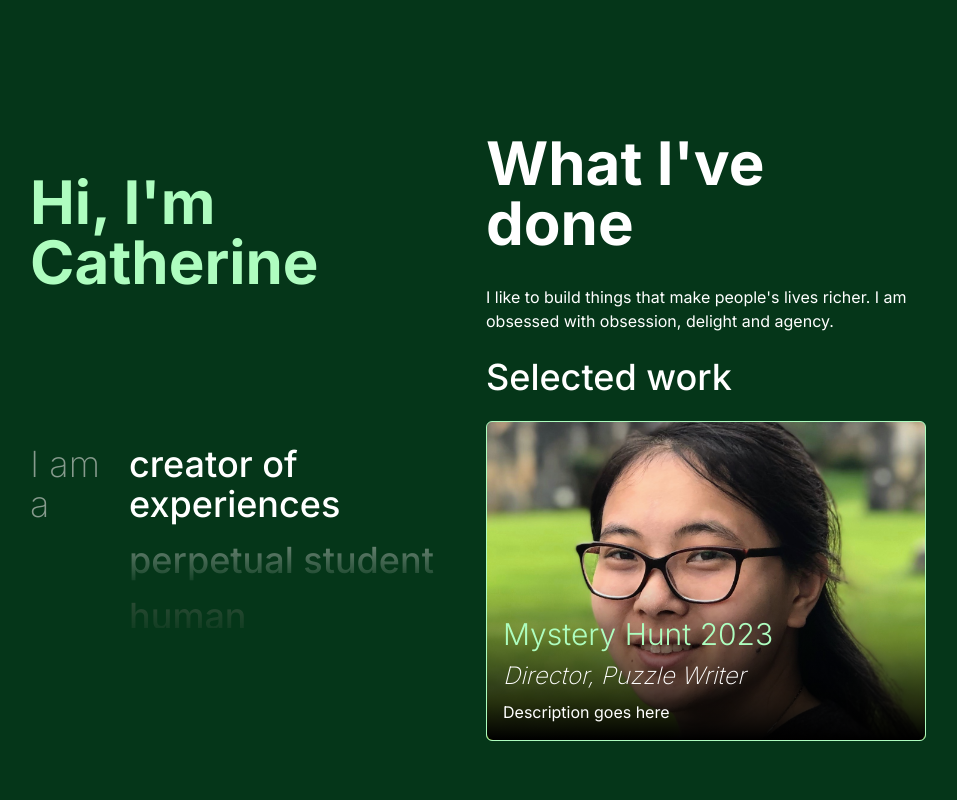
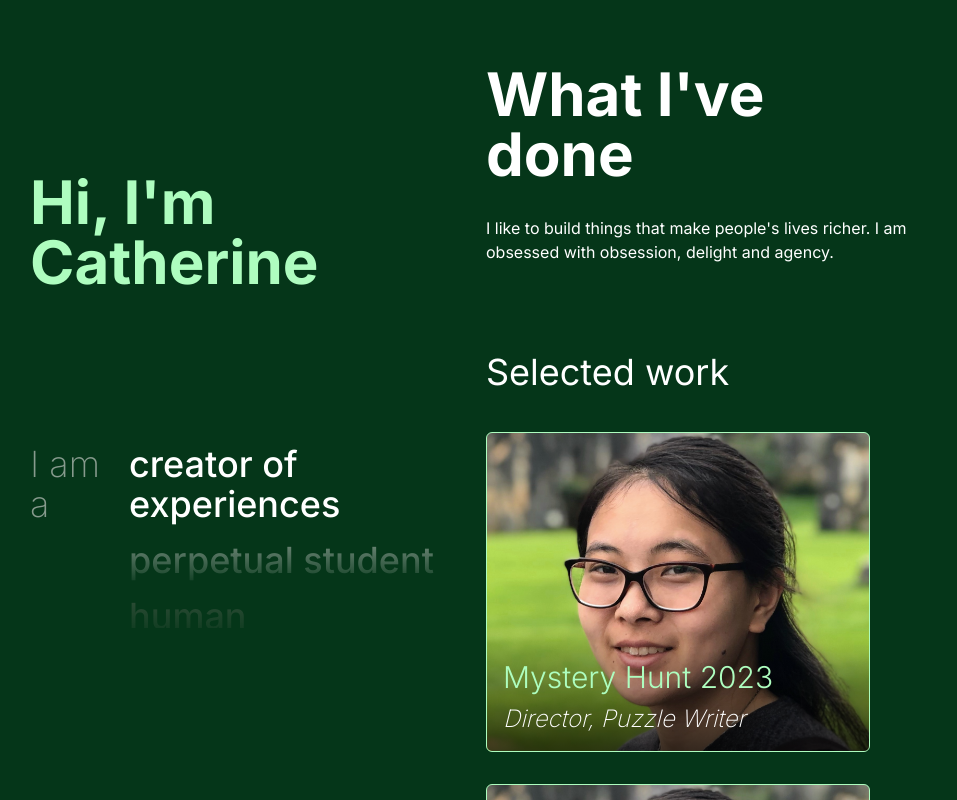
Before and after one commit to catzwu/personal-website, a Next.js app: page / in a window 1280 px wide. Both pictures are taken after a click on the element "creator of experiences". Shown: the whole page, without its empty margins (162-1119 px from the left). Built offline with nearby package versions, Linux system fonts and the light colour scheme.

Commit message:
Add styling for project page

```diff
--- a/src/app/page.tsx
+++ b/src/app/page.tsx
@@ -109,7 +109,7 @@ export default function Home() {
             </div>
 
             {selectedPage && (
-                <div className="flex h-2/3 w-1/2 flex-col items-start justify-start space-y-4">
+                <div className="my-auto flex max-h-full w-1/2 flex-col items-start justify-start space-y-4 overflow-auto py-16">
                     {switchPage(selectedPage)}
                 </div>
             )}
--- a/src/app/work.tsx
+++ b/src/app/work.tsx
@@ -10,7 +10,9 @@ const Work = () => {
                 I like to build things that make people's lives richer. I am
                 obsessed with obsession, delight and agency.{' '}
             </p>
-            <h3 className="py-2 text-3xl font-medium leading-loose text-white lg:text-4xl">
+
+            <div className="space-y-8 py-16">
+                <h3 className="font-regular py-2 text-3xl leading-loose text-white lg:text-4xl">
                     Selected work
                 </h3>
                 <Project
@@ -19,6 +21,19 @@ const Work = () => {
                     image="face.JPG"
                     description="Description goes here"
                 />
+                <Project
+                    name="Shopify Data Platform"
+                    roles="Product Manager"
+                    image="face.JPG"
+                    description="Led data discovery and accuracy for a team"
+                />
+                <Project
+                    name="SPARC"
+                    roles="Instructor, Admissions Committee"
+                    image="face.JPG"
+                    description="A camp that does stuff for high school students but this needs to be two lines this time."
+                />
+            </div>
         </div>
     )
 }
--- a/src/components/project.tsx
+++ b/src/components/project.tsx
@@ -10,17 +10,18 @@ type ProjectProps = {
 const Project: FC<ProjectProps> = ({ name, roles, image, description }) => {
     return (
         <div
-            className="relative h-80 max-w-lg rounded-md border border-secondary-200 bg-cover bg-local bg-clip-border bg-center bg-origin-border"
+            className="group relative h-80 max-w-sm overflow-clip rounded-md border border-secondary-200 bg-cover bg-local bg-clip-border bg-center bg-origin-border"
             style={{ backgroundImage: `url(${image})` }}
         >
-            <div className="absolute bottom-0 w-full space-y-2 rounded-md bg-gradient-to-t from-black p-4">
-                <h3 className="mt-4 text-2xl font-light text-secondary-200 lg:text-3xl">
+            {/* note that this is going to be hard-coded to two lines of description, jk that doesn't work for screen sizes */}
+            <div className="absolute -bottom-12 w-full rounded-md bg-gradient-to-t from-black p-4 transition-all duration-500 group-hover:bottom-0">
+                <h3 className="mb-2 mt-4 text-2xl font-light text-secondary-200 lg:text-3xl">
                     {name}
                 </h3>
-                <h4 className="text-xl font-extralight italic lg:text-2xl">
+                <h4 className="mb-4 text-xl font-extralight italic lg:text-2xl">
                     {roles}
                 </h4>
-                <p>{description}</p>
+                <p className="mb-2 ">{description}</p>
             </div>
         </div>
     )
```
Lines whose indentation alone changed are shown as unchanged.
